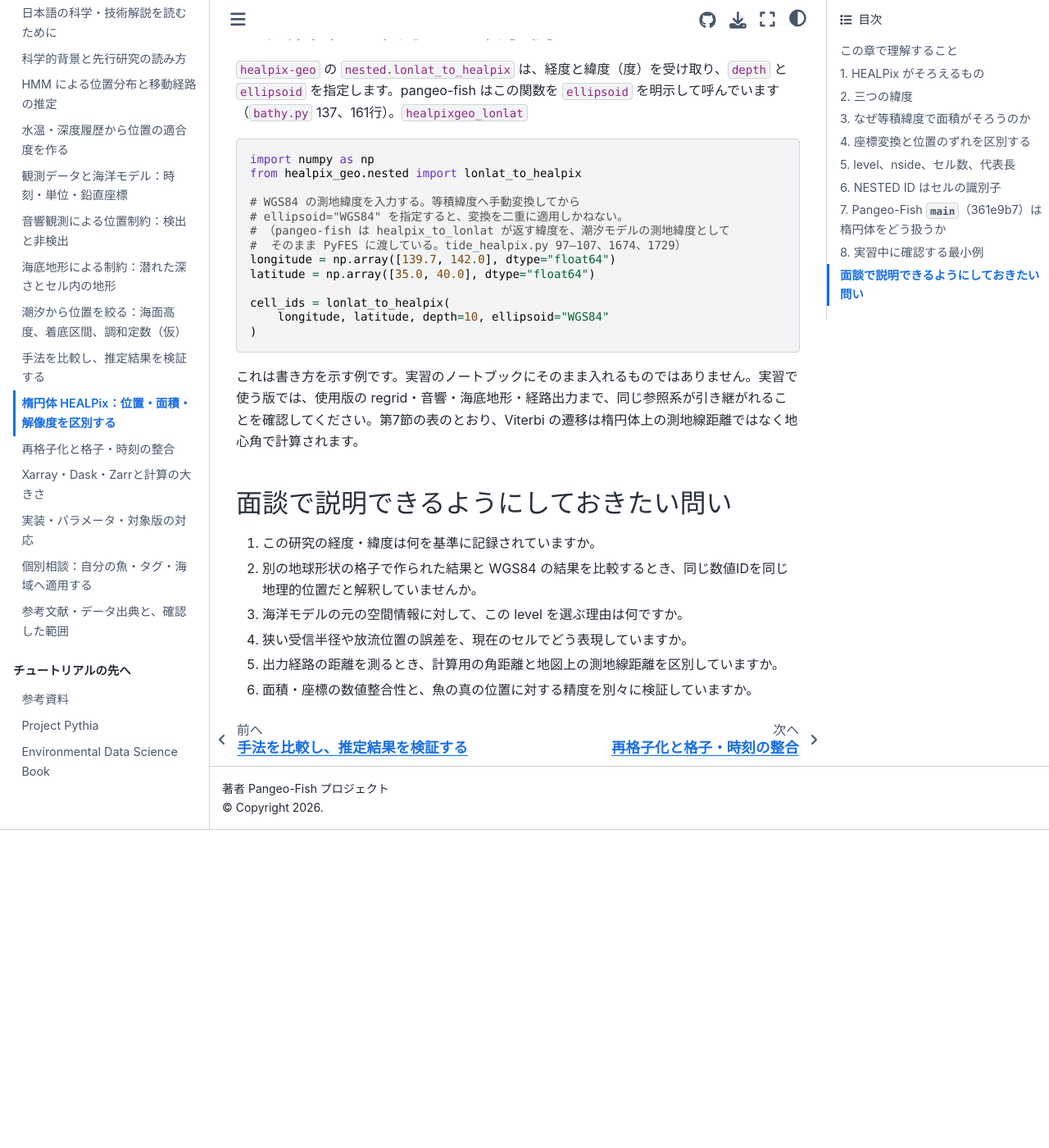
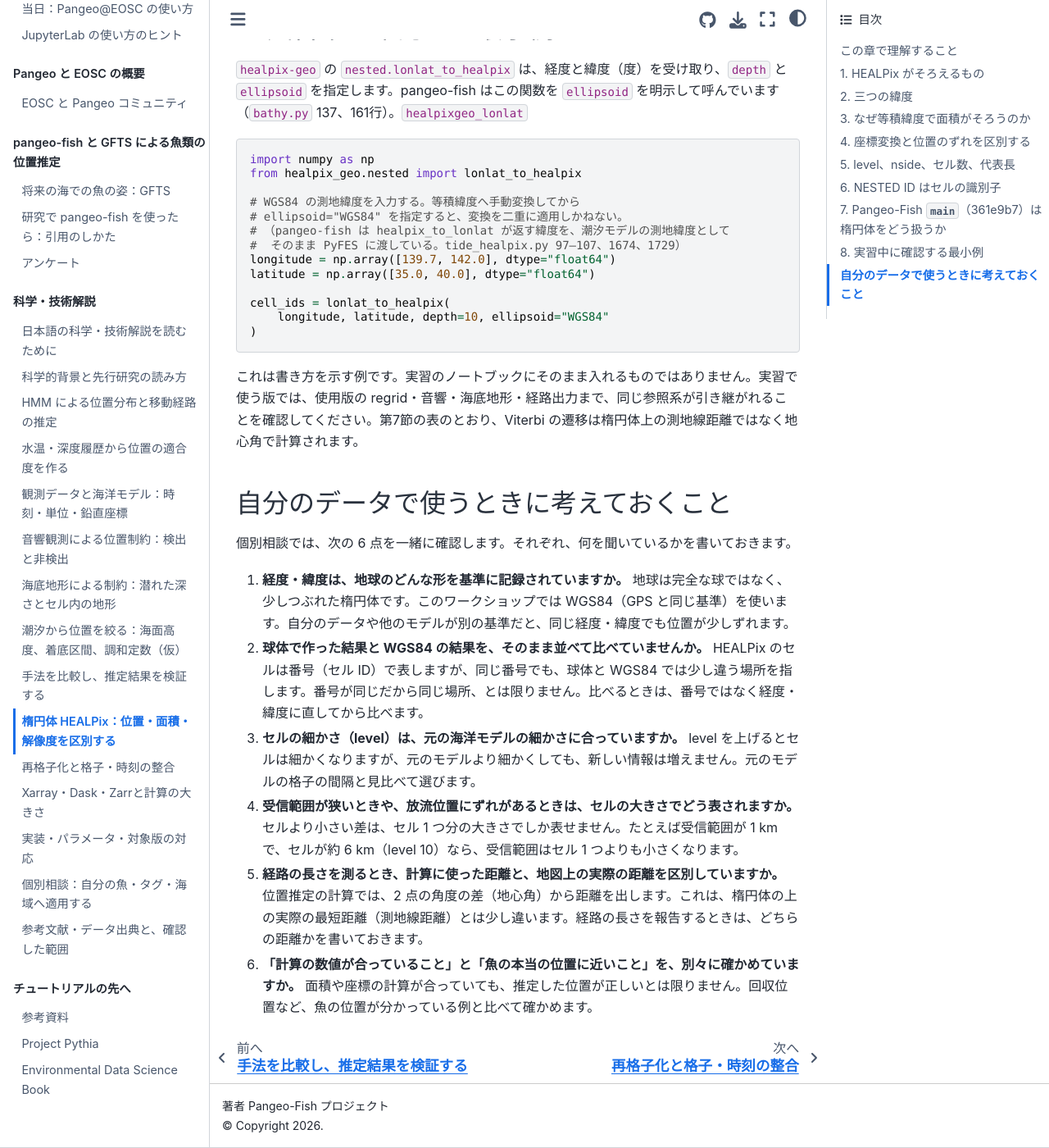
Before and after one commit to pangeo-fish/pangeo-fish-fra2026, a Jupyter Book: the page built from docs/science/09_ellipsoidal_healpix.md, in a window 1280 px wide and 1400 px high, scrolled down 9655 px. Shown: the whole window at 82% size. Built offline with Jupyter Book 1.0.4 settings and Sphinx 7.4.7 and the Sphinx Book theme 1.1.4, drawn with Linux system fonts in a browser that asks for light colours; pages that are not in the unit, such as notebooks, are missing from menus; comment, search, counter and statistics services are not loaded; cross-references to code outside the pages are shown as plain code; before the commit the page ends 10667 px from its top, so only the background shows below that.

Commit message:
Rewrite the closing questions of chapter 9 in plain language; 面談 -> 個別相談

```diff
--- a/docs/science/09_ellipsoidal_healpix.md
+++ b/docs/science/09_ellipsoidal_healpix.md
@@ -218,11 +218,13 @@ cell_ids = lonlat_to_healpix(
 
 これは書き方を示す例です。実習のノートブックにそのまま入れるものではありません。実習で使う版では、使用版の regrid・音響・海底地形・経路出力まで、同じ参照系が引き継がれることを確認してください。第7節の表のとおり、Viterbi の遷移は楕円体上の測地線距離ではなく地心角で計算されます。
 
-## 面談で説明できるようにしておきたい問い
+## 自分のデータで使うときに考えておくこと
 
-1. この研究の経度・緯度は何を基準に記録されていますか。
-2. 別の地球形状の格子で作られた結果と WGS84 の結果を比較するとき、同じ数値IDを同じ地理的位置だと解釈していませんか。
-3. 海洋モデルの元の空間情報に対して、この level を選ぶ理由は何ですか。
-4. 狭い受信半径や放流位置の誤差を、現在のセルでどう表現していますか。
-5. 出力経路の距離を測るとき、計算用の角距離と地図上の測地線距離を区別していますか。
-6. 面積・座標の数値整合性と、魚の真の位置に対する精度を別々に検証していますか。
+個別相談では、次の 6 点を一緒に確認します。それぞれ、何を聞いているかを書いておきます。
+
+1. **経度・緯度は、地球のどんな形を基準に記録されていますか。** 地球は完全な球ではなく、少しつぶれた楕円体です。このワークショップでは WGS84（GPS と同じ基準）を使います。自分のデータや他のモデルが別の基準だと、同じ経度・緯度でも位置が少しずれます。
+2. **球体で作った結果と WGS84 の結果を、そのまま並べて比べていませんか。** HEALPix のセルは番号（セル ID）で表しますが、同じ番号でも、球体と WGS84 では少し違う場所を指します。番号が同じだから同じ場所、とは限りません。比べるときは、番号ではなく経度・緯度に直してから比べます。
+3. **セルの細かさ（level）は、元の海洋モデルの細かさに合っていますか。** level を上げるとセルは細かくなりますが、元のモデルより細かくしても、新しい情報は増えません。元のモデルの格子の間隔と見比べて選びます。
+4. **受信範囲が狭いときや、放流位置にずれがあるときは、セルの大きさでどう表されますか。** セルより小さい差は、セル 1 つ分の大きさでしか表せません。たとえば受信範囲が 1 km で、セルが約 6 km（level 10）なら、受信範囲はセル 1 つよりも小さくなります。
+5. **経路の長さを測るとき、計算に使った距離と、地図上の実際の距離を区別していますか。** 位置推定の計算では、2 点の角度の差（地心角）から距離を出します。これは、楕円体の上の実際の最短距離（測地線距離）とは少し違います。経路の長さを報告するときは、どちらの距離かを書いておきます。
+6. **「計算の数値が合っていること」と「魚の本当の位置に近いこと」を、別々に確かめていますか。** 面積や座標の計算が合っていても、推定した位置が正しいとは限りません。回収位置など、魚の位置が分かっている例と比べて確かめます。
```
Also changed, not shown: docs/science/06_bathymetry.md (+1 -1 lines), docs/science/07_tides.md (+1 -1 lines).
